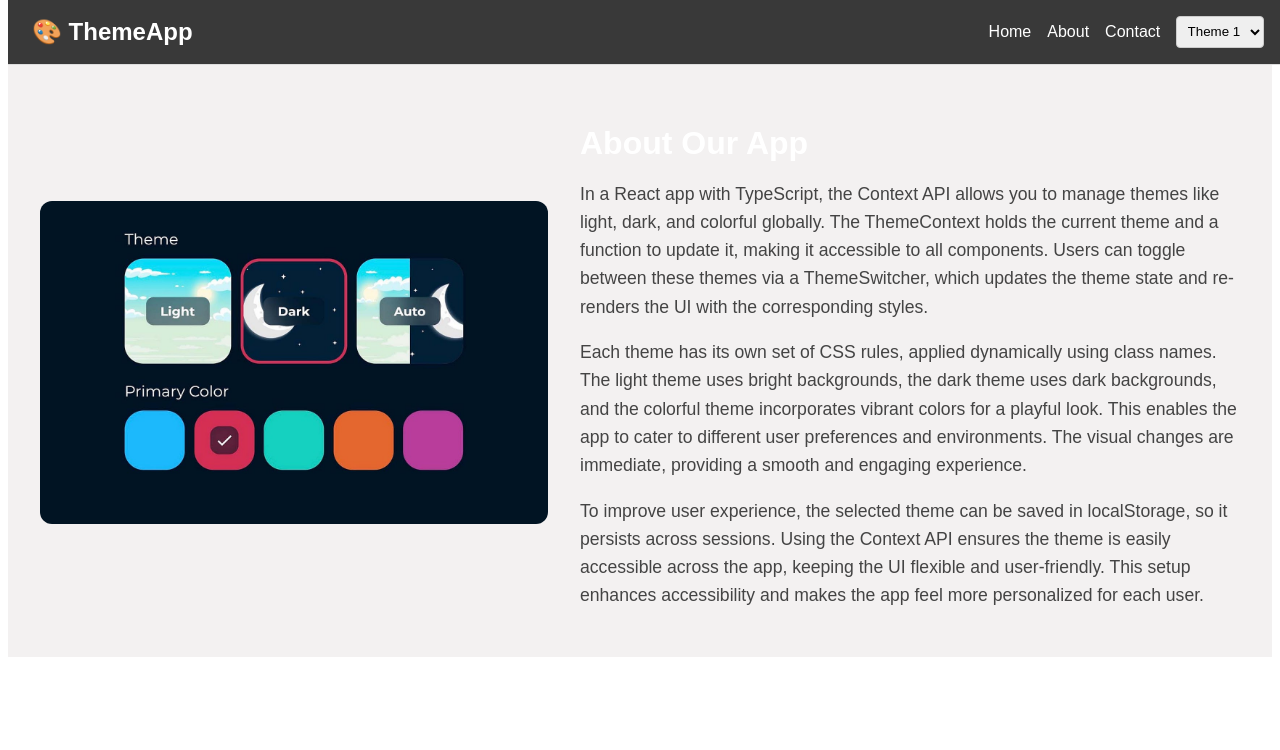
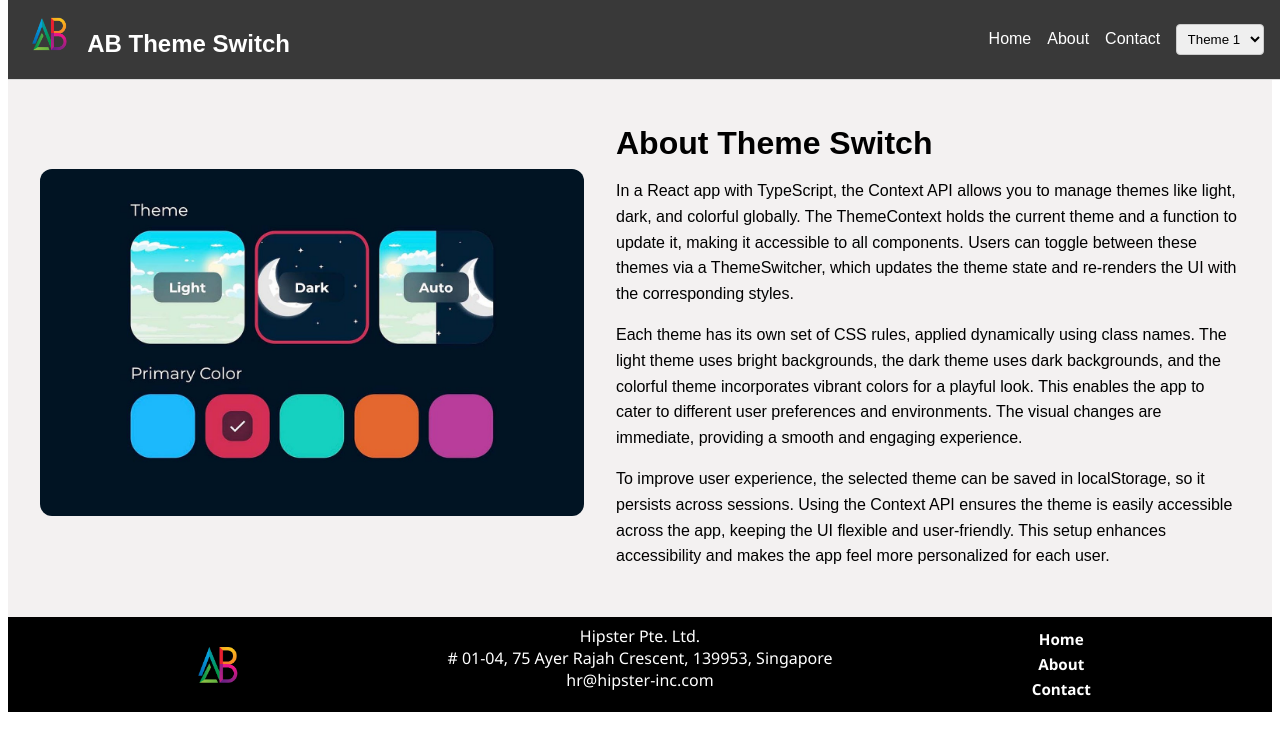
Before and after one commit to Ahishablessy/themeswitcher_hipster, a React (Vite) app: page /themeswitcher_hipster/about in a window 1280 px wide. Shown: the top 750 px of the page. Built offline with nearby package versions, Linux system fonts and the light colour scheme.

Commit message:
logo and ui changes

```diff
--- a/src/App.tsx
+++ b/src/App.tsx
@@ -8,6 +8,7 @@ import theme3 from "./styles/theme3.module.css";
 import Home from "./pages/home";
 import About from "./pages/about";
 import Contact from "./pages/contact";
+import Footer from "./components/footer";
 
 
 const App = () => {
@@ -27,6 +28,7 @@ const App = () => {
           <Route path="/about" element={<About />} />
           <Route path="/contact" element={<Contact />} />
         </Routes>
+        <Footer />
       </Router>
     </div>
   );
--- /dev/null
+++ b/src/components/footer.tsx
@@ -0,0 +1,45 @@
+// src/components/Footer/Footer.tsx
+import React from 'react';
+import { useTheme } from '../context/themeContext';
+import { Link } from 'react-router-dom';
+import ablogo from '../assets/ablogo.png'
+
+import stylesTheme1 from '../styles/theme1.module.css';
+import stylesTheme2 from '../styles/theme2.module.css';
+import stylesTheme3 from '../styles/theme3.module.css';
+
+const Footer: React.FC = () => {
+  const { theme } = useTheme();
+
+  const themeStyles =
+    theme === 'theme1' ? stylesTheme1 :
+    theme === 'theme2' ? stylesTheme2 :
+    stylesTheme3;
+
+  return (
+    <footer className={themeStyles.footer}>
+      <div className={themeStyles.column}>
+        <h2 className={themeStyles.logo}><img src={ablogo} style={{width:"10%"}}/></h2>
+        {/* <p>Creative Theme Switcher</p> */}
+      </div>
+
+      <div className={themeStyles.column}>
+        {/* <h3>Address</h3> */}
+        <span>Hipster Pte. Ltd.</span>
+        <span># 01-04, 75 Ayer Rajah Crescent, 139953, Singapore</span>
+        <span>hr@hipster-inc.com</span>
+      </div>
+
+      <div className={themeStyles.column}>
+
+        <ul className={themeStyles.navList}>
+          <li><Link to="/">Home</Link></li>
+          <li><Link to="/about">About</Link></li>
+          <li><Link to="/contact">Contact</Link></li>
+        </ul>
+      </div>
+    </footer>
+  );
+};
+
+export default Footer;
--- a/src/components/header.tsx
+++ b/src/components/header.tsx
@@ -1,47 +1,8 @@
-
-// // src/components/Header/Header.tsx
-// import React from 'react';
-// import { useTheme } from '../context/themeContext';
-// import { Link } from 'react-router-dom';
-
-// import stylesTheme1 from '../styles/theme1.module.css';
-// import stylesTheme2 from '../styles/theme2.module.css';
-// import stylesTheme3 from '../styles/theme3.module.css';
-
-// const Header: React.FC = () => {
-//   const { theme , setTheme} = useTheme();
-
-//   const themeStyles = theme === 'theme1'
-//       ? stylesTheme1
-//       : theme === 'theme2'
-//       ? stylesTheme2
-//       : stylesTheme3;
-
-//   return (
-//     <header className={themeStyles.header}>
-//       <div className={themeStyles.logo}>🎨 ThemeApp</div>
-//       <nav className={themeStyles.nav}>
-//         <Link to="/">Home</Link>
-//         <Link to="/about">About</Link>
-//         <Link to="/contact">Contact</Link>
-//         <select value={theme} onChange={(e) => setTheme(e.target.value as any)}>
-//           <option value="theme1">Theme 1</option>
-//           <option value="theme2">Theme 2</option>
-//           <option value="theme3">Theme 3</option>
-//         </select>
-//       </nav>
-//     </header>
-//   );
-// };
-
-// export default Header;
-
-
 
 import React, { useState } from 'react';
 import { useTheme } from '../context/themeContext';
 import { Link } from 'react-router-dom';
-
+import ablogo from '../assets/ablogo.png'
 import stylesTheme1 from '../styles/theme1.module.css';
 import stylesTheme2 from '../styles/theme2.module.css';
 import stylesTheme3 from '../styles/theme3.module.css';
@@ -58,7 +19,9 @@ const Header: React.FC = () => {
   return (
     <header className={themeStyles.header}>
       <div className={themeStyles.headerContent}>
-        <div className={themeStyles.logo}>🎨 ThemeApp</div>
+        <div className={themeStyles.logo}><img src={ablogo} style={{width:"5%"}}/> &nbsp;
+        <span className={themeStyles.logotitle}> AB Theme Switch</span>
+        </div>
 
         <button className={themeStyles.hamburger} onClick={() => setMenuOpen(!menuOpen)}>
           ☰
--- a/src/components/productList.tsx
+++ b/src/components/productList.tsx
@@ -109,7 +109,15 @@ useEffect(() => {
 
 
 
-  if (loading) return <p className={themeStyles.description}>Loading...</p>;
+  // if (loading) return <div className={themeStyles.loader}></div>;
+  if (loading) {
+  return (
+    <div className={themeStyles.loaderContainer}>
+      <div className={themeStyles.loader}></div>
+    </div>
+  );
+}
+
   if (error) return <p className={themeStyles.description}>{error}</p>;
 
   return (
@@ -117,8 +125,8 @@ useEffect(() => {
       {products.map((product) => (
         <div key={product.id} className={themeStyles.card}>
           <img src={product.image} alt={product.title} className={themeStyles.productImage} />
-          <h6 className={themeStyles.title}>{product.title}</h6>
-          <p className={themeStyles.description}>
+          <h6 className={themeStyles.titleproduct}>{product.title}</h6>
+          <p className={themeStyles.descriptionproduct}>
             {product.description.slice(0, 100)}...
           </p>
           <p className={themeStyles.price}>₹{product.price}</p>
--- a/src/pages/about.tsx
+++ b/src/pages/about.tsx
@@ -66,14 +66,14 @@ const About: React.FC = () => {
         />
       </div>
       <div className={themeStyles.textSection}>
-        <h1 className={themeStyles.title}>About Our App</h1>
-        <p className={themeStyles.description}>
+        <h1 className={themeStyles.titleabout}>About Theme Switch</h1>
+        <p className={themeStyles.descriptionabout}>
         In a React app with TypeScript, the Context API allows you to manage themes like light, dark, and colorful globally. The ThemeContext holds the current theme and a function to update it, making it accessible to all components. Users can toggle between these themes via a ThemeSwitcher, which updates the theme state and re-renders the UI with the corresponding styles.
         </p>
-        <p className={themeStyles.description}>
+        <p className={themeStyles.descriptionabout}>
        Each theme has its own set of CSS rules, applied dynamically using class names. The light theme uses bright backgrounds, the dark theme uses dark backgrounds, and the colorful theme incorporates vibrant colors for a playful look. This enables the app to cater to different user preferences and environments. The visual changes are immediate, providing a smooth and engaging experience.
         </p>
-          <p className={themeStyles.description}>
+          <p className={themeStyles.descriptionabout}>
            To improve user experience, the selected theme can be saved in localStorage, so it persists across sessions. Using the Context API ensures the theme is easily accessible across the app, keeping the UI flexible and user-friendly. This setup enhances accessibility and makes the app feel more personalized for each user.
           </p>
       </div>
--- a/src/pages/contact.tsx
+++ b/src/pages/contact.tsx
@@ -17,14 +17,15 @@ const Contact: React.FC = () => {
     <div className={themeStyles.contactContainer}>
       {/* Left side - Address info */}
       <div className={themeStyles.addressCard}>
-        <h2>📍 Our Office</h2>
+        <h2 className={themeStyles.info}> Our Office</h2>
         <p>Hipster Pte. Ltd. </p>
         <p># 01-04, 75 Ayer Rajah Crescent, 139953, Singapore</p>
         <p>📞 +91 9876543210</p>
-        <p>✉️ contact@themeapp.com</p>
-        <p>🕒 Mon - Fri: 9am - 6pm</p>
-          <h2>📍Personal Info</h2>
+        <p>✉️ hr@hipster-inc.com</p>
+        <p>🕒 Mon - Fri: 9am - 7pm</p>
+          <h2>Personal Info</h2>
         <p>Ahisha Blessy R N(React Developer)</p>
+        <p>https://ahishablessy.github.io/portfolio/</p>
         <p>📞 +91 9489404059</p>
         <p>✉️ ahisharn@gmail.com</p>
         {/* <p>🕒 Mon - Fri: 9am - 6pm</p> */}
--- a/src/styles/theme1.module.css
+++ b/src/styles/theme1.module.css
@@ -2,6 +2,12 @@
   background: #f3f1f1;
   color: white;
   font-family: Arial, sans-serif;
+}
+
+.logotitle
+{
+  color:white;
+  text-align: center;
 }
 
 /* .home
@@ -118,11 +124,11 @@
   font-family: sans-serif;
   color: black;
 }
-.title {
+.titleproduct {
   font-size: 0.7rem;
   margin-bottom: 1rem;
 }
-.description {
+.descriptionproduct {
   font-size: 0.5rem;
   margin-bottom: 2rem;
 }
@@ -176,14 +182,14 @@
 .imageSection {
   flex: 1;
   min-width: 300px;
-  max-width: 45%;
+  max-width: 48%;
   order: 1;
 }
 
 .textSection {
   flex: 2;
   min-width: 300px;
-  max-width: 55%;
+  max-width: 52%;
   order: 2;
 }
 
@@ -194,16 +200,17 @@
   object-fit: cover;
 }
 
-.title {
+.titleabout {
   font-size: 2rem;
   margin-bottom: 1rem;
+  color: black;
   font-family: sans-serif;
 }
 
-.description {
-  font-size: 1.1rem;
+.descriptionabout {
+  font-size: 1rem;
   line-height: 1.6;
-  color: #444;
+  color: black;
   font-family: sans-serif;
   margin-bottom: 1rem;
 }
@@ -224,11 +231,11 @@
     max-width: 100%;
   }
 
-  .title {
+  .titleabout {
     font-size: 1.5rem;
   }
 
-  .description {
+  .descriptionabout {
     font-size: 1rem;
   }
 }
@@ -258,7 +265,7 @@
 .addressCard h2 {
   font-size: 1.5rem;
   margin-bottom: 1rem;
-  color: #333;
+  color: black;
 }
 
 .addressCard p {
@@ -301,12 +308,12 @@
 
 .input:focus,
 .textarea:focus {
-  border-color: #007bff;
+  border-color: rgb(57, 57, 57);
   outline: none;
 }
 
 .textarea {
-  min-height: 100px;
+  min-height: 105px;
   resize: vertical;
 }
 
@@ -314,7 +321,7 @@
 .button {
   padding: 0.9rem;
   font-size: 1rem;
-  background-color: #007bff;
+  background-color: rgb(57, 57, 57);
   color: white;
   border: none;
   border-radius: 8px;
@@ -323,7 +330,7 @@
 }
 
 .button:hover {
-  background-color: #0056b3;
+  background-color: rgb(89, 88, 88);
 }
 
 /* Mobile View */
@@ -339,3 +346,101 @@
     width: 100%;
   }
 }
+
+/* Centering container for loader */
+.loaderContainer {
+  display: flex;
+  justify-content: center;
+  align-items: center;
+  height: 80vh; /* full viewport height */
+  width: 100%;
+}
+
+/* Spinning loader circle */
+.loader {
+  width: 120px;
+  height: 120px;
+  border: 10px solid #f3f3f3;
+  border-top: 10px solid rgb(57, 57, 57); /* Blue */
+  border-radius: 50%;
+  animation: spin 2s linear infinite;
+}
+
+/* Safari support */
+@-webkit-keyframes spin {
+  0% { -webkit-transform: rotate(0deg); }
+  100% { -webkit-transform: rotate(360deg); }
+}
+
+/* Standard browsers */
+@keyframes spin {
+  0% { transform: rotate(0deg); }
+  100% { transform: rotate(360deg); }
+}
+
+/* Footer base */
+.footer {
+  display: flex;
+  /* justify-content: space-around;
+  align-items: flex-start;
+  flex-wrap: wrap;
+  padding: 1.5rem 1rem; */
+  background-color: black;
+  color: white;
+  font-family: 'Segoe UI', sans-serif;
+  min-height: 45px;
+}
+
+/* Column layout */
+.column {
+  flex: 1 1 250px;
+  margin: 0.5rem;
+  display: flex;
+  flex-direction: column;
+  align-items: center;
+  text-align: center;
+}
+
+/* Logo text */
+.logo {
+  font-size: 1.5rem;
+  font-weight: bold;
+  margin-bottom: 0.3rem;
+  color: #000;
+}
+
+/* Navigation */
+.navList {
+  list-style: none;
+  padding: 0;
+  margin: 0;
+}
+
+.navList li {
+  margin: 0.2rem 0;
+}
+
+.navList a {
+  color: white;
+  text-decoration: none;
+  font-size: 0.95rem;
+  font-weight: bold;
+}
+
+.navList a:hover {
+  color: white;
+}
+
+/* Mobile Responsive */
+@media (max-width: 768px) {
+  .footer {
+    flex-direction: column;
+    align-items: center;
+    padding: 1.5rem 0.5rem;
+    text-align: center;
+  }
+
+  .column {
+    margin: 1rem 0;
+  }
+}
--- a/vite.config.ts
+++ b/vite.config.ts
@@ -4,5 +4,5 @@ import react from '@vitejs/plugin-react'
 // https://vite.dev/config/
 export default defineConfig({
   plugins: [react()],
-  base: '/themeswitcher_hipster/'
+  base: '/themeswitcher_hipster'
 })
```
Also changed, not shown: src/assets/ablogo.png (added).
